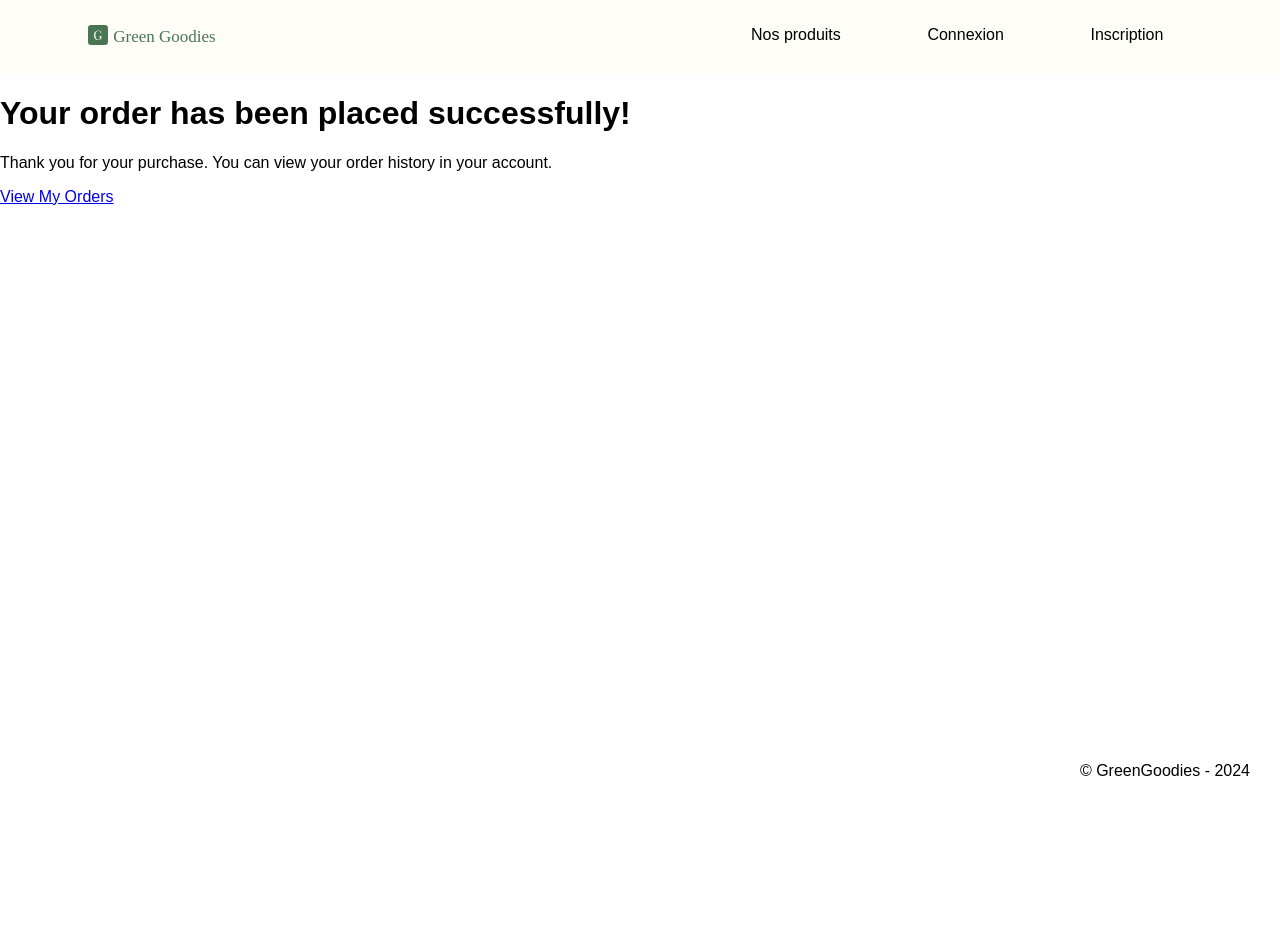
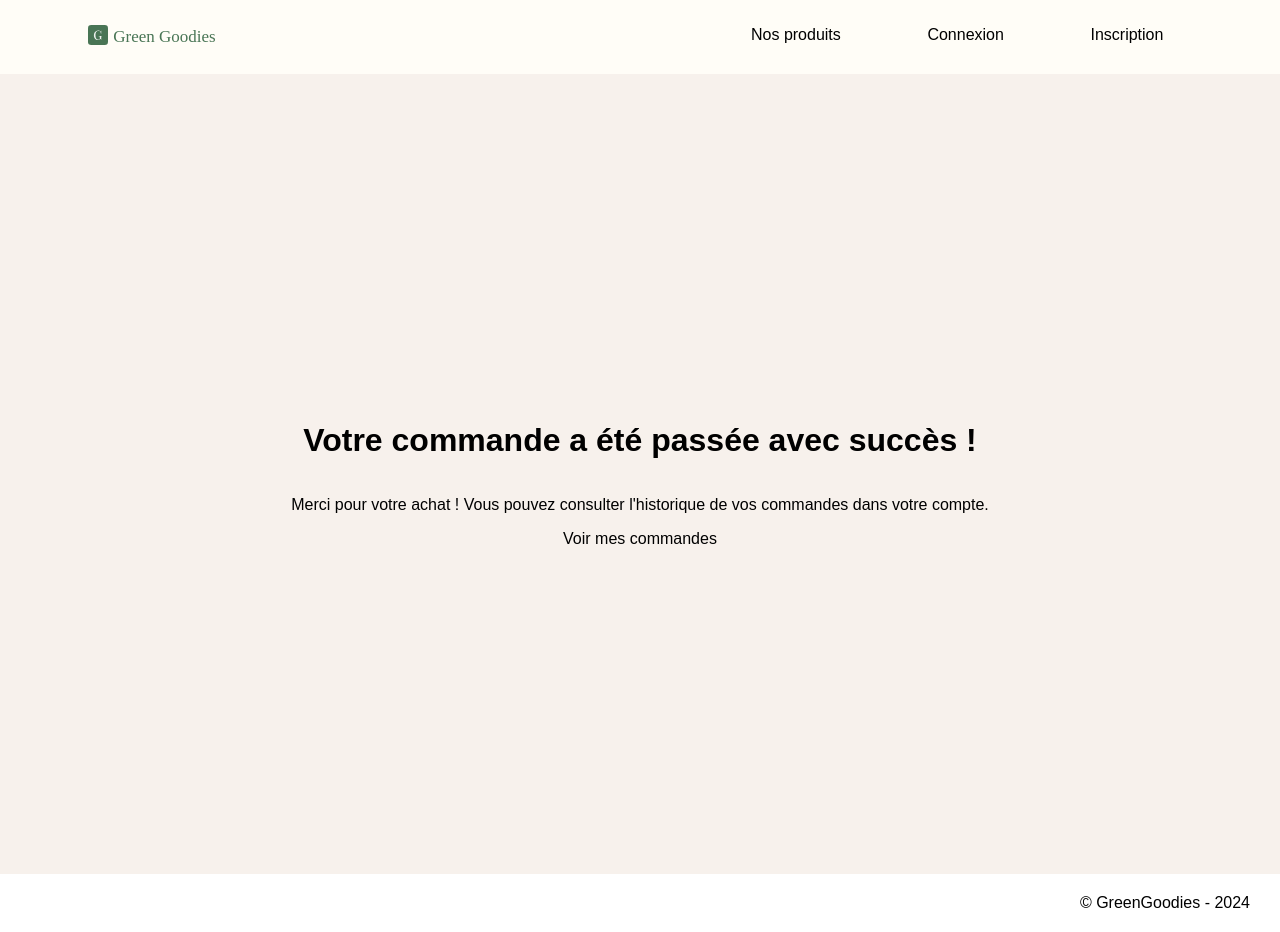
Before and after one commit to SnezhanaPashovska/GreenGoodies, a Symfony app: template templates/order/order-successful.html.twig in a window 1280 px wide. Before the commit the page ends 776 px from the top, so only its background shows below. Run offline with Twig, Linux system fonts and the light colour scheme; the template is opened without the code that fills it, so the values that code supplies are empty; some libraries are stand-ins or nearby versions.

Commit message:
Added quentity for the product detail, cart controller update, design for the order-success view and some other minor fixes

```diff
--- a/assets/styles/_account.scss
+++ b/assets/styles/_account.scss
@@ -105,13 +105,15 @@
     width: 100%;
     height: 77px;
     align-self: center;
-    background-color: black;
+    background-color: $gray-color;
     color: white;
     border: 1px solid transparent;
     cursor: pointer;
+    transition: all 0.3s ease;
 
     &:hover {
-      background-color: $gray-color;
+      background-color: black;
+      box-shadow: 0 4px 6px rgba(0, 0, 0, 0.1);
     }
   }
 
@@ -133,13 +135,13 @@
     width: 100%;
     height: 77px;
     align-self: center;
-    background-color: black;
+    background-color: $gray-color;
     color: white;
     border: 1px solid transparent;
     cursor: pointer;
 
     &:hover {
-      background-color: $gray-color;
+      background-color: black;
     }
   }
   }
--- a/assets/styles/_cart.scss
+++ b/assets/styles/_cart.scss
@@ -36,6 +36,7 @@
       &:hover{
         color: black;
         opacity: 1;
+        text-decoration: underline;
       }
       }
 
@@ -109,15 +110,16 @@
     width: 100%;
     height: 77px;
     background-color: $gray-color;
-
     color: white;
     cursor: pointer;
     border: 1px solid transparent;
     margin: 10px 0px 60px 0px;
+    transition: all 0.3s ease;
 
     &:hover {
-      background-color: $form-label-color;
+      background-color: black;
       color: white;
+      box-shadow: 0 4px 6px rgba(0, 0, 0, 0.1);
     }
    }
   }
--- a/assets/styles/_homepage.scss
+++ b/assets/styles/_homepage.scss
@@ -120,10 +120,19 @@
         margin: 40px 0px 30px 0px;
         font-size: 14px;
         color: black;
+        width: 80%;
+        height: 50px;
+        display: grid;
+        place-items: center;
+        border: 1px solid transparent;
+        transition: all 0.3s ease;
       }
 
       a:hover {
-        color: $primary-color;
+        border: 1px solid #333333;
+        color: white;
+        background-color: #333333;
+        box-shadow: 0 4px 6px rgba(0, 0, 0, 0.1);
       }
     }
   }
--- /dev/null
+++ b/assets/styles/_order-success.scss
@@ -0,0 +1,19 @@
+@use 'fonts-and-colors' as *;
+
+.order-success-container{
+  height: 100vh;
+  background-color: $alabaster;
+  display: flex;
+  flex-direction: column;
+  justify-content: center;
+  align-items: center;
+
+  a {
+    color: black;
+    text-decoration: none;
+
+    &:hover{
+      color: $primary-color;
+    }
+  }
+}
--- a/assets/styles/_product-detail.scss
+++ b/assets/styles/_product-detail.scss
@@ -80,11 +80,12 @@
       justify-self: baseline;
       border: 1px solid transparent;
       text-decoration: none;
-
       cursor: pointer;
+      transition: all 0.3s ease;
 
       &:hover {
-        background-color: $form-label-color;
+        background-color: black;
+        box-shadow: 0 4px 6px rgba(0, 0, 0, 0.1);
       }
     }
 
@@ -115,4 +116,5 @@
     margin-bottom: 20px;
 }
 
+
 }
--- a/assets/styles/app.scss
+++ b/assets/styles/app.scss
@@ -6,3 +6,4 @@
 @import 'product-detail';
 @import 'cart';
 @import 'account';
+@import'order-success';
--- a/src/Controller/UserController.php
+++ b/src/Controller/UserController.php
@@ -26,7 +26,7 @@ class UserController extends AbstractController
     }
 
     #[Route('/account', name: 'app_account')]
-    public function account(PaginatorInterface $paginator, Request $request, ): Response
+    public function account(PaginatorInterface $paginator, Request $request): Response
     {
         $user = $this->getUser();
         $orders = $this->entityManager->getRepository(Order::class)->findBy(
@@ -72,7 +72,7 @@ class UserController extends AbstractController
             $user->setApiAccess(false);
 
             // Persist the changes
-            $entityManager->flush();
+            $this->entityManager->flush();
 
             $this->addFlash('success', 'L\'accès à l\'API a été désactivé avec succès !');
         }
--- a/templates/order/order-successful.html.twig
+++ b/templates/order/order-successful.html.twig
@@ -1,11 +1,10 @@
-{% extends 'base.html.twig' %} {% block title %}Order Successful{% endblock %}
+{% extends 'base.html.twig' %} {% block title %}Green Goodies | Order Successful{% endblock %}
 {% block body %}
 <div class="order-success-container">
-  <h1>Your order has been placed successfully!</h1>
+  <h1>Votre commande a été passée avec succès !</h1>
   <p>
-    Thank you for your purchase. You can view your order history in your
-    account.
+    Merci pour votre achat ! Vous pouvez consulter l'historique de vos commandes dans votre compte.
   </p>
-  <a href="{{ path('app_account') }}" class="btn btn-primary">View My Orders</a>
+  <a href="{{ path('app_account') }}" class="see-orders">Voir mes commandes</a>
 </div>
 {% endblock %}
```
Also changed, not shown: src/Controller/CartController.php (+10 -2 lines), src/Controller/ProductController.php (+14 -4 lines), templates/product/product.html.twig (+16 -2 lines), public/assets/styles/app.css, 1 other file.
